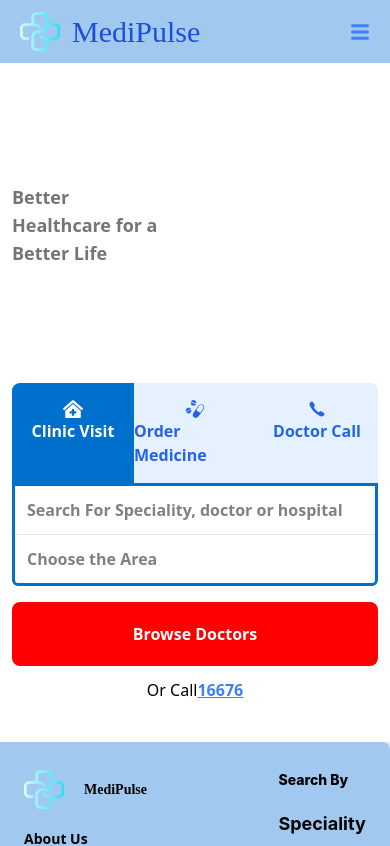
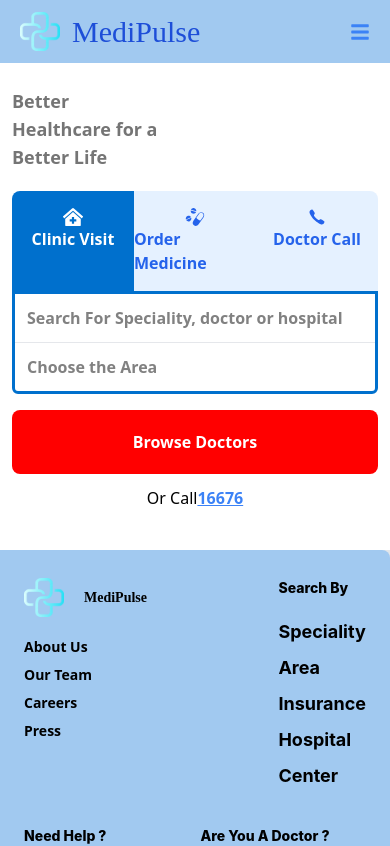
Before and after one commit to moshaosama/Graduation_Project, a React (Vite) app: page / in a window 390 px wide. Shown: the top 846 px of the page. Built offline with nearby package versions, Linux system fonts and the light colour scheme; the HTML template or start-up script is replaced by a standard one.

Commit message:
Edit Transition of Home Pgae

```diff
--- a/src/Pages/Home.tsx
+++ b/src/Pages/Home.tsx
@@ -22,7 +22,7 @@ function Home() {
         </div>
         <div className="bg-white max-sm:px-3 max-sm:py-6 flex flex-col gap-5 ">
           <div
-            className="absolute max-sm:relative my-24 top-10 opacity-15 transition-all duration-1000 left-80 max-sm:left-0 flex flex-col gap-3 text-black"
+            className="absolute max-sm:relative sm:my-24 top-10 opacity-15 transition-all duration-1000 left-80 max-sm:left-0 flex flex-col gap-3 text-black"
             id="HeaderText"
           >
             <h1 className="text-4xl font-bold max-sm:text-lg max-sm:text-[#757575] max-sm:w-40 ">
```
